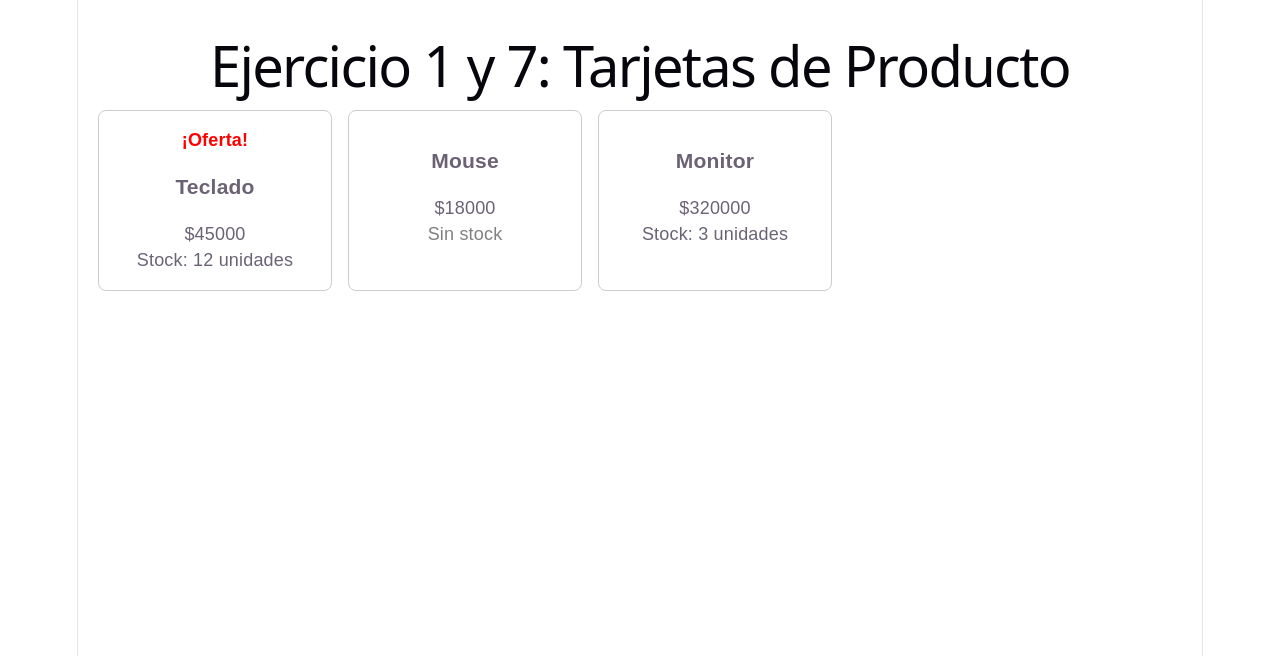
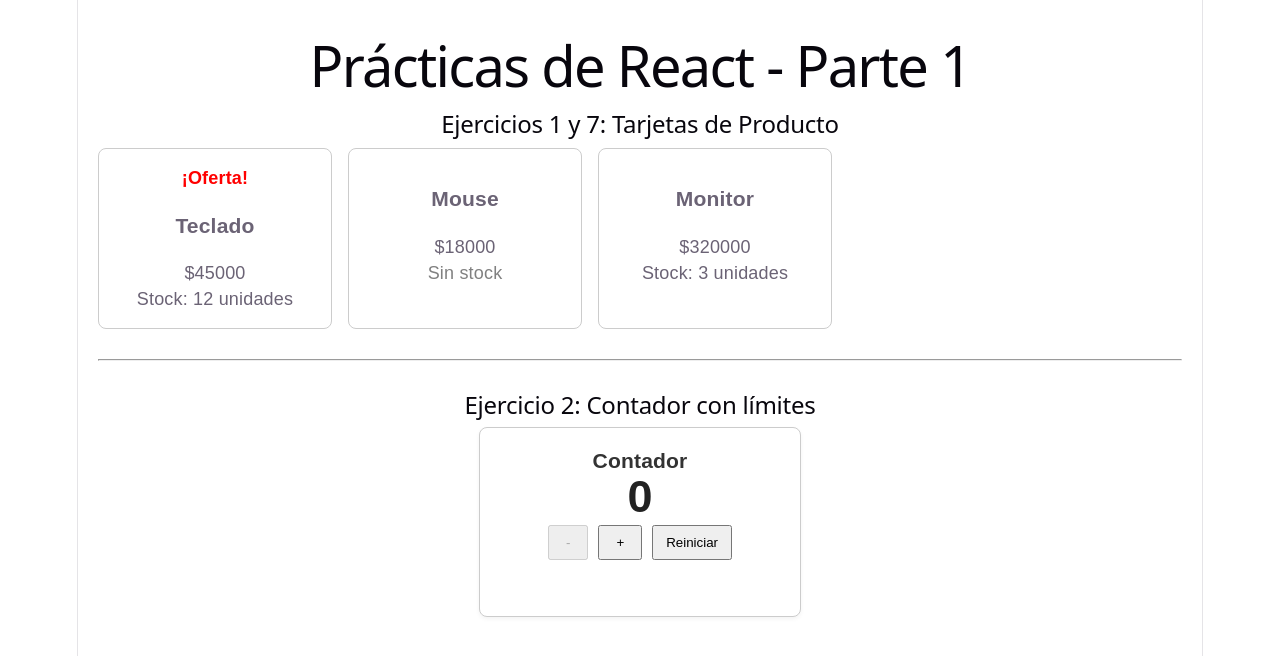
Before and after one commit to alevittori/tps_frontend_utn, a React (Vite) app in the folder practica-react/: page / in a window 1280 px wide. Shown: the top 656 px of the page. Built offline with nearby package versions, Linux system fonts and the light colour scheme.

Commit message:
ejercicio 2 , contador. Creamos componentes y lo mostrmaos en la app

```diff
--- a/practica-react/src/App.tsx
+++ b/practica-react/src/App.tsx
@@ -1,5 +1,6 @@
 import { useState } from 'react'
 import { Producto } from './components/Producto';
+import { Contador } from './components/Contador';
 import './App.css'
 
 function App() {
@@ -7,13 +8,25 @@ function App() {
 
   return (
     <main style={{ padding: '20px', fontFamily: 'sans-serif' }}>
-      <h1>Ejercicio 1 y 7: Tarjetas de Producto</h1>
+      <h1>Prácticas de React - Parte 1</h1>
 
-      <div style={{ display: 'flex', gap: '16px', marginTop: '20px' }}>
-        <Producto nombre="Teclado" precio={45000} stock={12} oferta={true} />
-        <Producto nombre="Mouse" precio={18000} stock={0} />
-        <Producto nombre="Monitor" precio={320000} stock={3} />
-      </div>
+      <section style={{ marginTop: '20px' }}>
+        <h2>Ejercicios 1 y 7: Tarjetas de Producto</h2>
+        <div style={{ display: 'flex', gap: '16px', marginTop: '10px' }}>
+          <Producto nombre="Teclado" precio={45000} stock={12} oferta={true} />
+          <Producto nombre="Mouse" precio={18000} stock={0} />
+          <Producto nombre="Monitor" precio={320000} stock={3} />
+        </div>
+      </section>
+
+      <hr style={{ margin: '30px 0' }} />
+
+      <section>
+        <h2>Ejercicio 2: Contador con límites</h2>
+        <div>
+          <Contador />
+        </div>
+      </section>
     </main>
   );
 }
--- /dev/null
+++ b/practica-react/src/components/Contador.tsx
@@ -0,0 +1,64 @@
+
+import { useState } from 'react';
+
+export function Contador() {
+  const [valor, setValor] = useState<number>(0);
+
+  const incrementar = () => {
+    if (valor < 10) setValor(valor + 1);
+  };
+
+  const decrementar = () => {
+    if (valor > 0) setValor(valor - 1);
+  };
+
+  const reiniciar = () => setValor(0);
+
+  return (
+    <div style={{
+      display: 'flex',
+      flexDirection: 'column',
+      alignItems: 'center',
+      justifyContent: 'center',
+      border: '1px solid #ccc',
+      padding: '20px',
+      borderRadius: '8px',
+      width: '280px',
+      margin: '0 auto', // Centra la tarjeta horizontalmente en la pantalla
+      boxShadow: '0 2px 4px rgba(0,0,0,0.05)',
+      backgroundColor: '#fff'
+    }}>
+      <h3 style={{ margin: '0 0 10px 0', color: '#333' }}>Contador</h3>
+      <p style={{ fontSize: '2.5rem', fontWeight: 'bold', margin: '0 0 15px 0', color: '#222' }}>
+        {valor}
+      </p>
+
+      <div style={{ display: 'flex', gap: '10px', marginBottom: '12px' }}>
+        <button
+          onClick={decrementar}
+          disabled={valor === 0}
+          style={{ padding: '8px 16px', cursor: valor === 0 ? 'not-allowed' : 'pointer' }}
+        >
+          -
+        </button>
+        <button
+          onClick={incrementar}
+          disabled={valor === 10}
+          style={{ padding: '8px 16px', cursor: valor === 10 ? 'not-allowed' : 'pointer' }}
+        >
+          +
+        </button>
+        <button
+          onClick={reiniciar}
+          style={{ padding: '8px 12px', cursor: 'pointer' }}
+        >
+          Reiniciar
+        </button>
+      </div>
+
+      <div style={{ minHeight: '24px' }}>
+        {valor === 10 && <span style={{ color: 'red', fontSize: '0.9rem', fontWeight: '500' }}>Llegaste al máximo</span>}
+      </div>
+    </div>
+  );
+}
--- a/practica-react/src/components/Producto.tsx
+++ b/practica-react/src/components/Producto.tsx
@@ -1,4 +1,3 @@
-// src/components/Producto.tsx
 
 interface ProductoProps {
   nombre: string;
```
Also changed, not shown: practica-react/src/components/PreguntaREspuesta.tsx (added).
